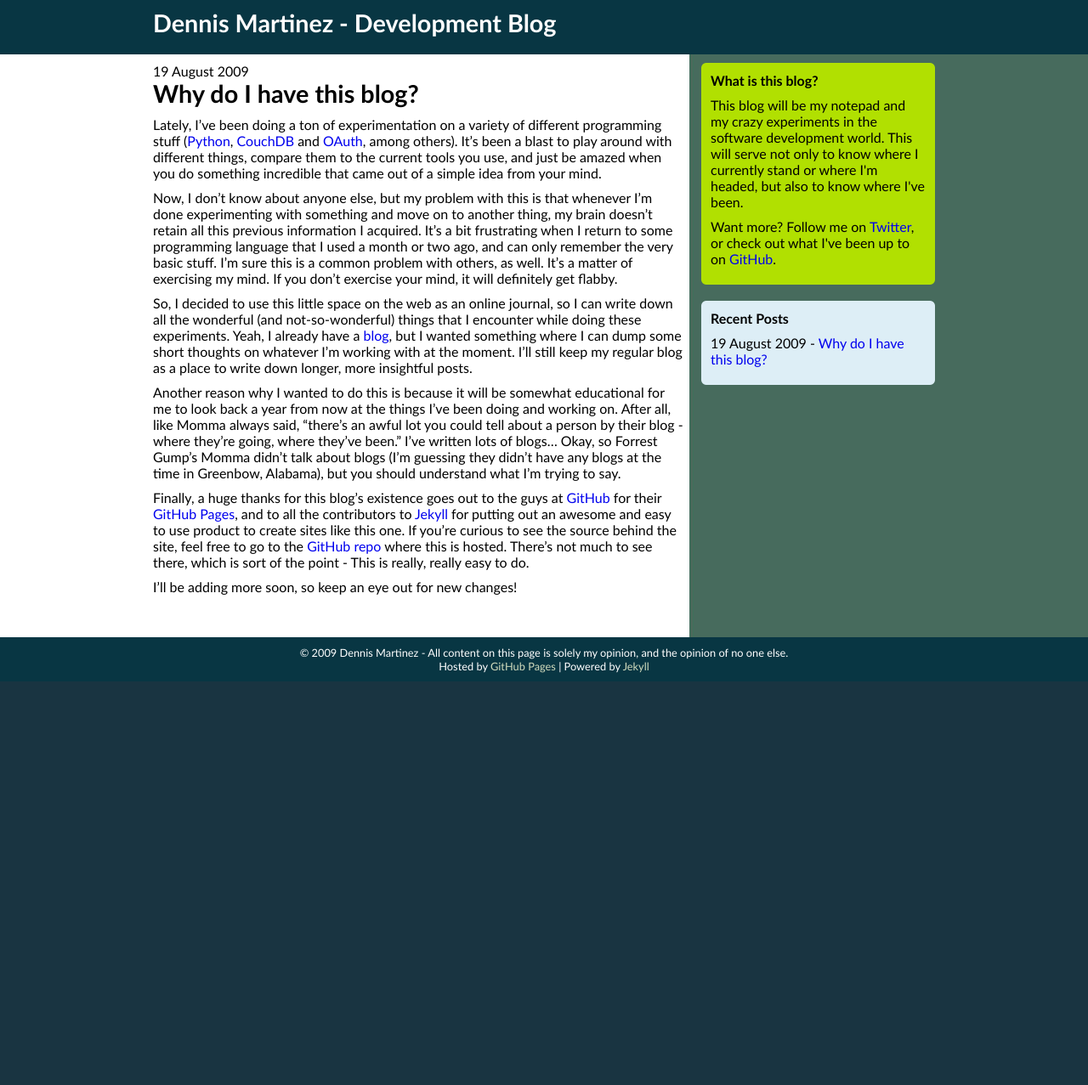
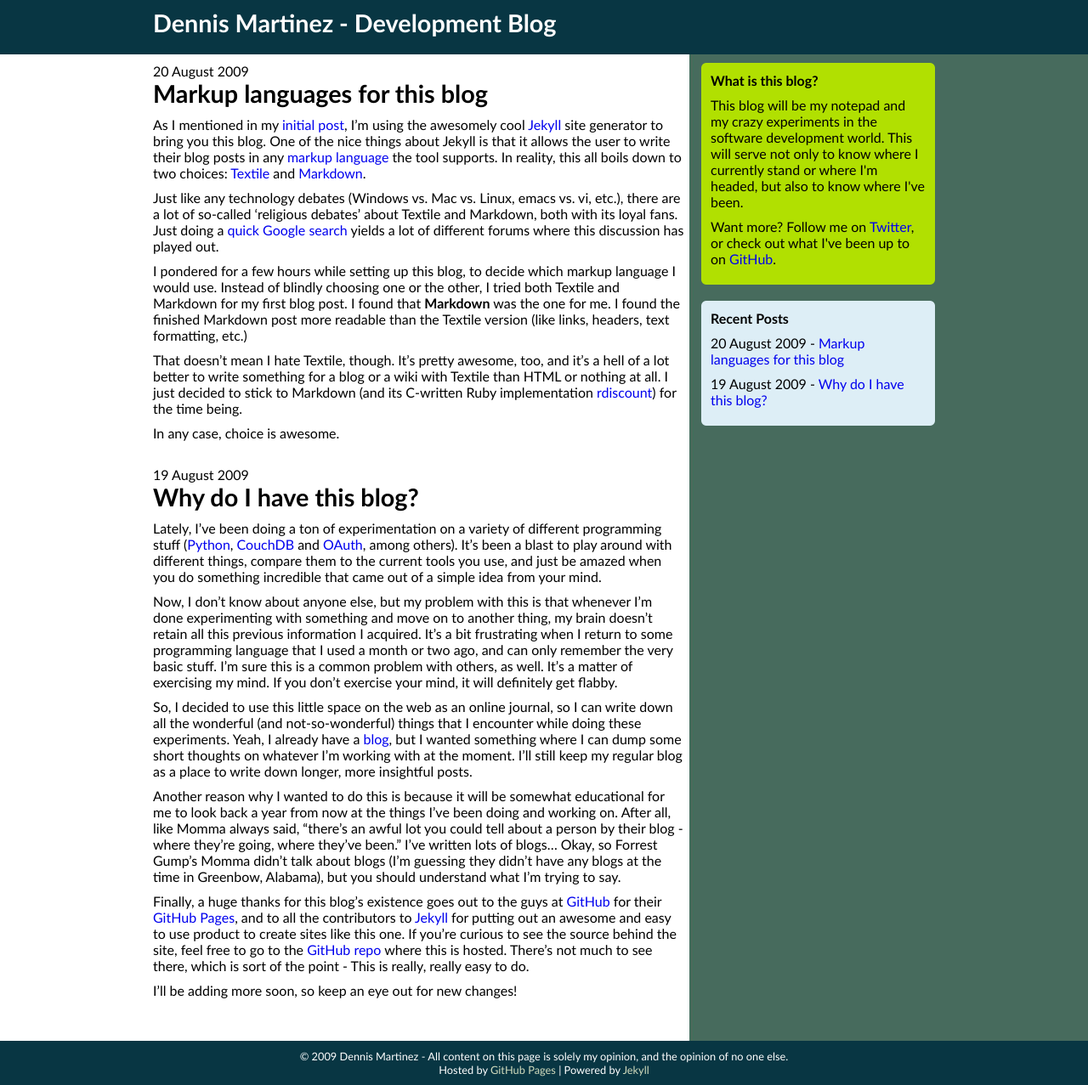
Before and after one commit to dennmart/dennmart.github.com, a Jekyll site: the page built from index.html, in a window 1280 px wide. Shown: the whole page at 85% size. Built offline with Jekyll 4.4.1, drawn with Linux system fonts in a browser that asks for light colours; before the commit the page ends 900 px from its top, so only the background shows below that.

Commit message:
Adding bold and italics again (due to Yahoo CSS reset file removing them) and adding a new blog post

```diff
--- /dev/null
+++ b/_posts/2009-08-20-textile-vs-markdown.markdown
@@ -0,0 +1,15 @@
+---
+layout: main
+title: Markup languages for this blog
+---
+# {{ page.title }}
+
+As I mentioned in my [initial post](http://development.dennmart.com/2009/08/19/why-do-i-have-this-blog.html), I'm using the awesomely cool [Jekyll](http://github.com/mojombo/jekyll/tree/master) site generator to bring you this blog. One of the nice things about Jekyll is that it allows the user to write their blog posts in any [markup language](http://en.wikipedia.org/wiki/Lightweight_markup_language) the tool supports. In reality, this all boils down to two choices: [Textile](http://en.wikipedia.org/wiki/Textile_%28markup_language%29) and [Markdown](http://en.wikipedia.org/wiki/Markdown).
+
+Just like any technology debates (Windows vs. Mac vs. Linux, emacs vs. vi, etc.), there are a lot of so-called 'religious debates' about Textile and Markdown, both with its loyal fans. Just doing a [quick Google search](http://www.google.com/search?q=textile+vs.+markdown) yields a lot of different forums where this discussion has played out.
+
+I pondered for a few hours while setting up this blog, to decide which markup language I would use. Instead of blindly choosing one or the other, I tried both Textile and Markdown for my first blog post. I found that **Markdown** was the one for me. I found the finished Markdown post more readable than the Textile version (like links, headers, text formatting, etc.)
+
+That doesn't mean I hate Textile, though. It's pretty awesome, too, and it's a hell of a lot better to write something for a blog or a wiki with Textile than HTML or nothing at all. I just decided to stick to Markdown (and its C-written Ruby implementation [rdiscount](http://github.com/rtomayko/rdiscount/tree/master)) for the time being.
+
+In any case, choice is awesome.
--- a/css/main.css
+++ b/css/main.css
@@ -6,6 +6,14 @@ body {
 
 p {
   margin-bottom: 10px;
+}
+
+strong {
+  font-weight: bold;
+}
+
+em {
+  font-style: italic;
 }
 
 /* HEADER */
```
